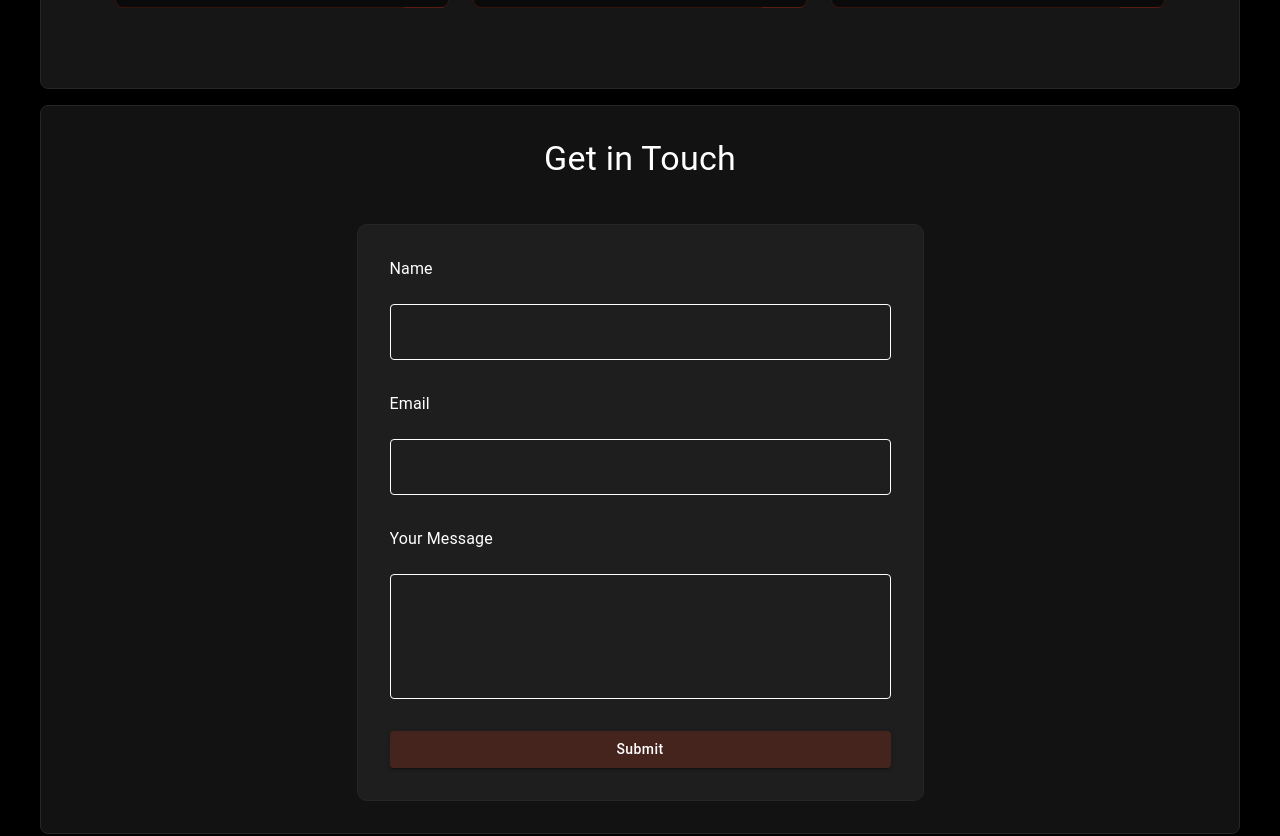
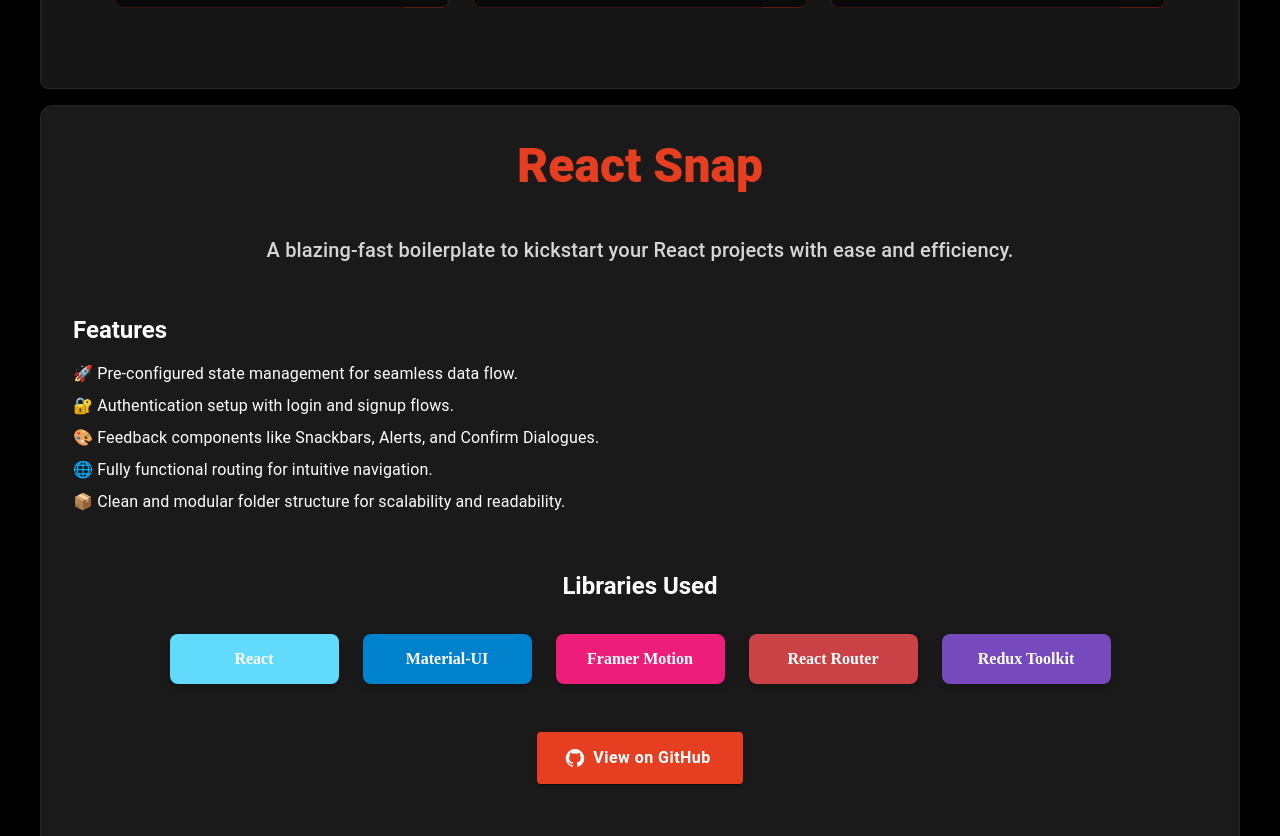
Before and after one commit to Nofal71/Personal-Portfolio, a React (Vite) app: page / in a window 1280 px wide. Shown: the part 2040-2876 px from the top of the page. Built offline with nearby package versions, Linux system fonts and the light colour scheme.

Commit message:
details about ReactSnap

```diff
--- a/src/App.jsx
+++ b/src/App.jsx
@@ -6,6 +6,7 @@
 import Footer from './Components/Footer/Footer.jsx'
 import { Box } from '@mui/system'
 import ContactUs from './Components/Sections/ContactUs.jsx'
+import ReactSnap from './Components/Sections/ReactSnap.jsx'
 
 const App = () => {
   return (
@@ -14,6 +15,7 @@
       <Main />
       <SkillSection />
       <ProjectSection />
+      <ReactSnap />
       <ContactUs />
       <Footer />
     </Box>
--- /dev/null
+++ b/src/Components/Sections/ReactSnap.jsx
@@ -0,0 +1,151 @@
+import React from 'react';
+import { Typography, Box, Stack, Grid, Button } from '@mui/material';
+import { motion } from 'framer-motion';
+import GitHubIcon from '@mui/icons-material/GitHub';
+import MainCard from '../utils/MainCard';
+
+const libraries = [
+    { name: 'React', color: '#61dafb' },
+    { name: 'Material-UI', color: '#0081cb' },
+    { name: 'Framer Motion', color: '#ed1e79' },
+    { name: 'React Router', color: '#ca4246' },
+    { name: 'Redux Toolkit', color: '#764abc' },
+];
+
+const ReactSnap = () => {
+    const githubLink = 'https://github.com/Nofal71/SnapReact';
+
+    return (
+        <MainCard
+            sx={{
+                flexDirection: 'column',
+                pb: 10,
+                backgroundColor: '#1a1a1a',
+                borderRadius: 3,
+                color: 'white',
+                p: 4,
+            }}
+        >
+            <motion.div
+                initial={{ opacity: 0, y: 50 }}
+                animate={{ opacity: 1, y: 0 }}
+                transition={{ duration: 0.6 }}
+            >
+                <Typography variant="h3" fontWeight={900} align="center" mb={3} color="#e63e21">
+                    React Snap
+                </Typography>
+            </motion.div>
+
+            <motion.div
+                initial={{ opacity: 0, y: 50 }}
+                whileInView={{ opacity: 1, y: 0 }}
+                transition={{ duration: 0.6 }}
+            >
+                <Typography variant="h6" align="center" mb={4} color="#d6d6d6">
+                    A blazing-fast boilerplate to kickstart your React projects with ease and efficiency.
+                </Typography>
+            </motion.div>
+
+            <Stack spacing={6}>
+                <motion.div
+                    initial={{ opacity: 0, y: 50 }}
+                    whileInView={{ opacity: 1, y: 0 }}
+                    transition={{ duration: 0.8 }}
+                >
+                    <Box>
+                        <Typography variant="h5" fontWeight={700} mb={2}>
+                            Features
+                        </Typography>
+                        <Typography variant="body1" mb={1}>
+                            🚀 Pre-configured state management for seamless data flow.
+                        </Typography>
+                        <Typography variant="body1" mb={1}>
+                            🔐 Authentication setup with login and signup flows.
+                        </Typography>
+                        <Typography variant="body1" mb={1}>
+                            🎨 Feedback components like Snackbars, Alerts, and Confirm Dialogues.
+                        </Typography>
+                        <Typography variant="body1" mb={1}>
+                            🌐 Fully functional routing for intuitive navigation.
+                        </Typography>
+                        <Typography variant="body1" mb={1}>
+                            📦 Clean and modular folder structure for scalability and readability.
+                        </Typography>
+                    </Box>
+                </motion.div>
+
+                <motion.div
+                    initial={{ opacity: 0, scale: 0.8 }}
+                    whileInView={{ opacity: 1, scale: 1 }}
+                    transition={{ duration: 0.8 }}
+                >
+                    <Typography variant="h5" fontWeight={700} align="center" mb={4}>
+                        Libraries Used
+                    </Typography>
+                    <Grid container spacing={3} justifyContent="center">
+                        {libraries.map((lib, index) => (
+                            <Grid item key={index} xs={6} sm={4} md={2}>
+                                <motion.div
+                                    whileHover={{ scale: 1.1 }}
+                                    transition={{ duration: 0.3, ease: 'easeInOut' }}
+                                >
+                                    <Box
+                                        sx={{
+                                            borderRadius: 2,
+                                            p: 2,
+                                            textAlign: 'center',
+                                            backgroundColor: lib.color,
+                                            color: '#fff',
+                                            fontWeight: 700,
+                                            boxShadow: '0 4px 8px rgba(0, 0, 0, 0.2)',
+                                        }}
+                                    >
+                                        {lib.name}
+                                    </Box>
+                                </motion.div>
+                            </Grid>
+                        ))}
+                    </Grid>
+                </motion.div>
+
+                <Box textAlign="center">
+                    <motion.div
+                        initial={{ opacity: 0, y: 50 }}
+                        whileInView={{ opacity: 1, y: 0 }}
+                        transition={{ duration: 0.8 }}
+                    >
+                        <a
+                            href={githubLink}
+                            target="_blank"
+                            rel="noopener noreferrer"
+                            style={{ textDecoration: 'none' }}
+                        >
+                            <motion.div
+                                whileHover={{ scale: 1.1 }}
+                                transition={{ duration: 0.3, ease: 'easeInOut' }}
+                            >
+                                <Button
+                                    variant="contained"
+                                    startIcon={<GitHubIcon />}
+                                    sx={{
+                                        backgroundColor: '#e63e21',
+                                        color: 'white',
+                                        textTransform: 'none',
+                                        fontWeight: 700,
+                                        px: 4,
+                                        py: 1.5,
+                                        fontSize: '1rem',
+                                    }}
+                                >
+                                    View on GitHub
+                                </Button>
+                            </motion.div>
+                        </a>
+                    </motion.div>
+                </Box>
+            </Stack>
+        </MainCard>
+    );
+};
+
+export default ReactSnap;
```
Lines whose indentation alone changed are shown as unchanged.
